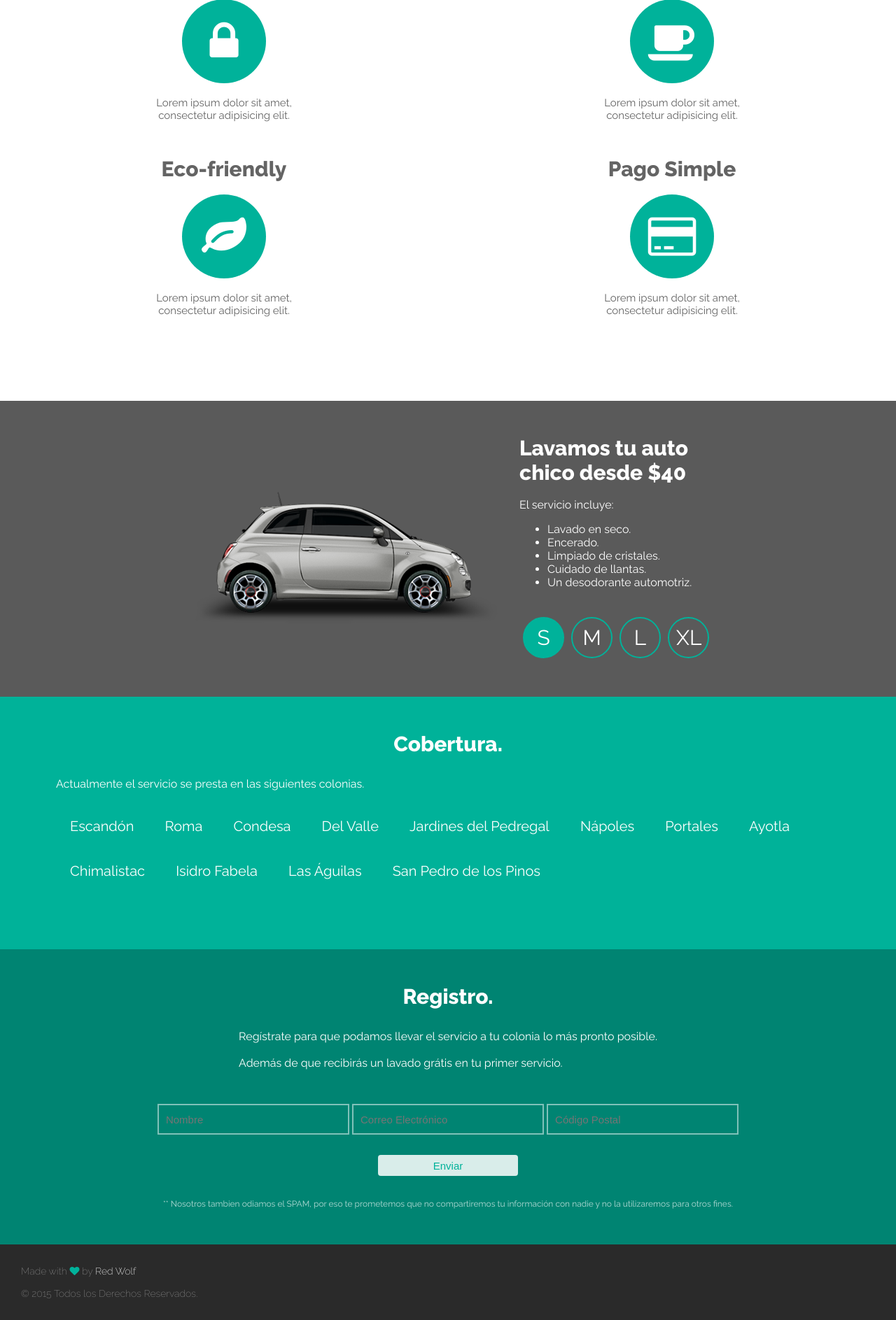
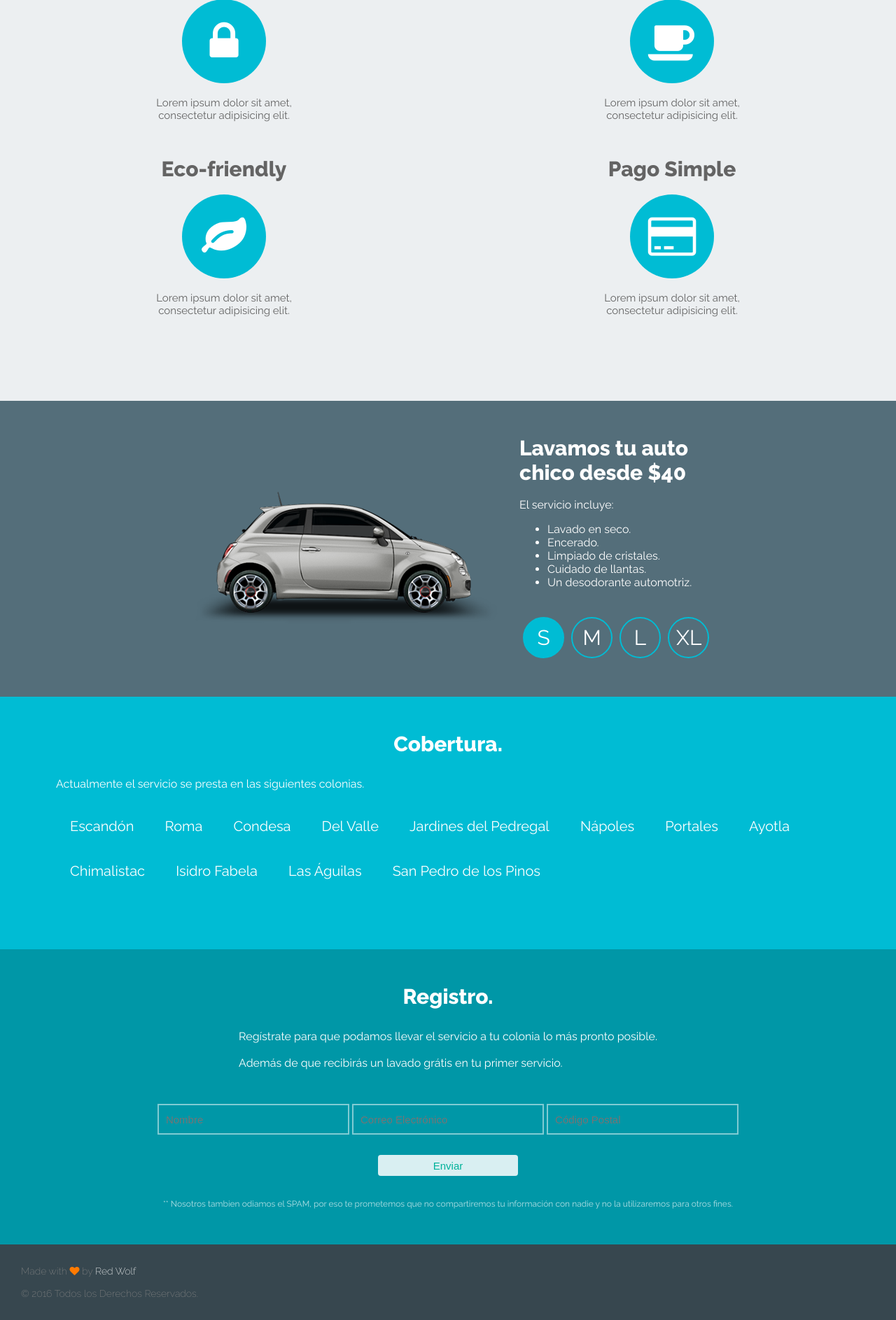
Before and after one commit to bazaescribe/carwash, a PHP site: page / in a window 1280 px wide. Shown: the part 1994-3881 px from the top of the page at 70% size. Run offline with PHP 8.4, Linux system fonts and the light colour scheme; some libraries are stand-ins or nearby versions.

Commit message:
Mayor rebranding

```diff
--- a/home.html
+++ b/home.html
@@ -12,6 +12,10 @@
     <link rel="stylesheet" type="text/css" href="res/css/animate.css">
     <link rel="stylesheet" type="text/css" href="res/css/animconfig.css">
     <link rel="stylesheet" href="res/font-awesome/css/font-awesome.min.css">
+
+    <link rel="icon"
+      type="image/png"
+      href="res/img/elmts/favicon.png">
 
     <script src="https://ajax.googleapis.com/ajax/libs/jquery/2.1.3/jquery.min.js"></script>
 
@@ -60,9 +64,10 @@
       </div>
     </header>
 
-    <div class="cover parallax-window" data-parallax="scroll" data-image-src="res/img/elmts/newcar.jpg">
+    <div class="cover parallax-window" data-parallax="scroll" data-image-src="res/img/elmts/headimg.jpg">
       <div class="title white-txt center wow fadeIn">
         <h1>El cuidado que <br> tu auto merece</h1>
+
         <span style="font-size: 25px;">
           Lavado rápido y sin complicaciones <br> desde tu celular.
         </span>
@@ -86,12 +91,12 @@
     <div class="row pad-30 center reg-txt wow fadeIn parallax-window" style="overflow: hidden;" data-parallax="scroll" data-image-src="res/img/elmts/mapbg.jpg">
       <div class="" style="" id="f">
         <br><br><br><br>
-        <img src="res/img/elmts/iphone.png" alt="iPhone App" style="height: 550px;" class="wow slideInUp">
+        <img src="res/img/elmts/androidphone.png" alt="iPhone App" style="height: 550px;" class="wow slideInUp">
         <br><br><br><br><br><br>
       </div>
     </div>
 
-    <div class="row center reg-txt" style="background: rgba(0, 0, 0, 0);">
+    <div class="row center reg-txt" id="caracteristhics">
       <div class="center" style="background: none;">
 
         <div class="mids cell" style="background: none">
@@ -302,7 +307,7 @@
           <div class="cell left">
             Made with <i class="fa fa-heart hv-txt"></i> by <a href="#">Red Wolf</a>
             <br><br>
-            © 2015 Todos los Derechos Reservados.
+            © 2016 Todos los Derechos Reservados.
           </div>
         </div>
       </div>
--- a/res/css/color.css
+++ b/res/css/color.css
@@ -3,23 +3,23 @@
 *************/
 
 .main-10{
-  background: #45C1B0;
+  background: #B2EBF2;
 }
 
 .main-20{
-  background: #20B5A1;
+  background: #4DD0E1;
 }
 
 .main-30{
-  background: #00B299;
+  background: #00BCD4;
 }
 
 .main-40{
-  background: #008472;
+  background: #0097A7;
 }
 
 .main-50{
-  background: #006759;
+  background: #006064;
 }
 
 /************
@@ -79,23 +79,23 @@
 }
 
 .neutral-10{
-  background: #DADADA;
+  background: #ECEFF1;
 }
 
 .neutral-20{
-  background: #BABABA;
+  background: #B0BEC5;
 }
 
 .neutral-30{
-  background: #8A8A8A;
+  background: #78909C;
 }
 
 .neutral-40{
-  background: #5A5A5A;
+  background: #546E7A;
 }
 
 .neutral-50{
-  background: #2A2A2A;
+  background: #37474F;
 }
 
 .black-bg{
--- a/res/css/elements.css
+++ b/res/css/elements.css
@@ -126,7 +126,7 @@
   background: none;
   padding: 10px;
   font-size: 30px;
-  border: 2px solid #00B29A;
+  border: 2px solid #00BCD4;
   margin: 5px;
   width: 35px;
   height: 35px;
@@ -135,11 +135,11 @@
 }
 
 .size-btn:hover{
-  background: #00B29A;
+  background: #00BCD4;
 }
 
 .buttonactive{
-  background: #00B29A;
+  background: #00BCD4;
 }
 
 .colonia{
@@ -154,7 +154,7 @@
 
 .colonia:hover{
   background: rgba(255, 255, 255, 0.9);
-  color: #00B29A;
+  color: #FF7A00;
 }
 
 /************
--- a/res/css/structure.css
+++ b/res/css/structure.css
@@ -84,7 +84,7 @@ header.smaller{
   position: fixed;
   width: 100%;
   height: 100%;
-  background: rgba(0, 0, 0, 0.4);
+  background: rgba(0, 0, 0, 1);
   z-index: 6;
 }
 
@@ -247,6 +247,10 @@ header.smaller{
   overflow-x: hidden;
 }
 
+#caracteristhics{
+  background: #ECEFF1;
+}
+
 /************
   CELLS
 *************/
@@ -276,7 +280,7 @@ header.smaller{
 }
 
 .social-icon:hover{
-  background: #00B29A;
+  background: #00BCD4;
 }
 
 /************
@@ -302,7 +306,7 @@ header.smaller{
 }
 
 .store{
-  background: #00B29A;
+  background: #00BCD4;
   border-radius: 4px;
   padding: 15px;
   font-size: 25px;
@@ -361,7 +365,7 @@ header.smaller{
   width: 120px;
   height: 120px;
   border-radius: 50%;
-  background: #00B29A;
+  background: #00BCD4;
   margin: 0 auto;
   display: table;
 }
--- a/res/css/text.css
+++ b/res/css/text.css
@@ -69,7 +69,7 @@ body{
 }
 
 .hv-txt{
-  color: #00B29A !important;
+  color: #FF7A00 !important;
 }
 
 .selected{
--- a/res/js/menu.js
+++ b/res/js/menu.js
@@ -6,7 +6,7 @@ function scrollChange(){
 
   if (distanceY > shrinkOn) {
     $("#menuBar").animate({ height:'60px'}, 0);
-    $("#menuBar").css('background', 'rgba(40, 40, 40, 0.95)');
+    $("#menuBar").css('background', 'rgba(255, 255, 255, 1)');
     $("#logo").animate({ height:'40px'}, 0);
   } else {
     if (headerSize < 101) {
```
Also changed, not shown: res/img/elmts/alt_logo_dark.png (added), res/img/elmts/alt_logo_white.png (added), res/img/elmts/androidphone.png (added), res/img/elmts/favicon.png (added), res/img/elmts/headimg.jpg (added), res/img/elmts/logo.png, res/img/elmts/mapbg.jpg.
